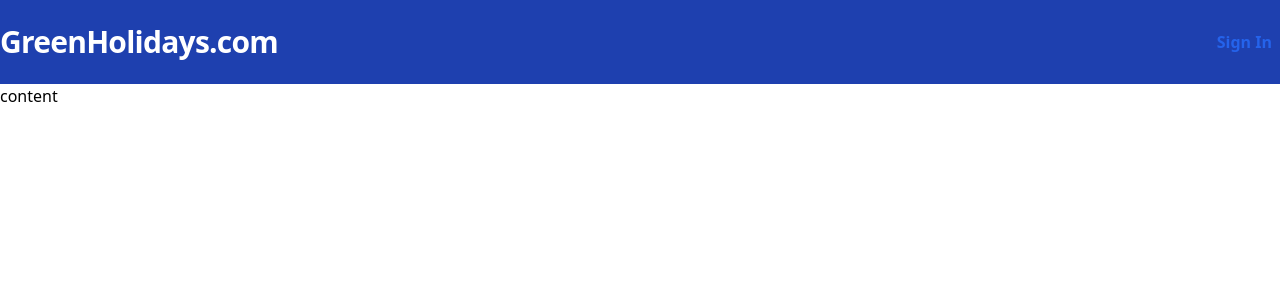
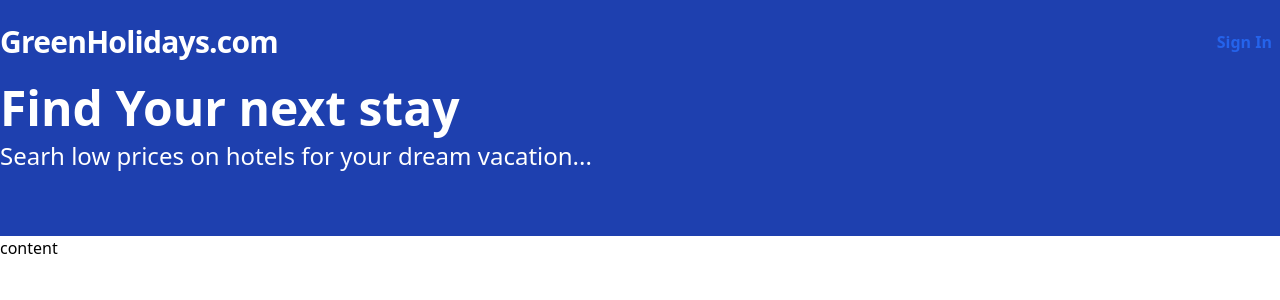
Before and after one commit to PachaiyappanV/MERN-Hotel-Booking, a React (Vite) app in the folder frontend/: page / in a window 1280 px wide. Shown: the top 300 px of the page. Built offline with nearby package versions, Linux system fonts and the light colour scheme.

Commit message:
feat: create and add hero component

```diff
--- a/frontend/src/components/Header.tsx
+++ b/frontend/src/components/Header.tsx
@@ -4,7 +4,7 @@ const Header = () => {
   return (
     <div className="bg-blue-800 py-6">
       <div className="container mx-auto flex justify-between items-center">
-        <span className="text-3xl text-white font-bold tracking-tight">
+        <span className="text-2xl md:text-3xl text-white font-bold tracking-tight">
           <Link to="/">GreenHolidays.com</Link>
         </span>
         <span className="flex space-x-2">
--- /dev/null
+++ b/frontend/src/components/Hero.tsx
@@ -0,0 +1,15 @@
+const Hero = () => {
+  return (
+    <div className="bg-blue-800 pb-16">
+      <div className="container mx-auto flex flex-col gap-2">
+        <h1 className="text-2xl md:text-4xl lg:text-5xl font-bold text-white">
+          Find Your next stay
+        </h1>
+        <p className="text-white md:text-xl lg:text-2xl">
+          Searh low prices on hotels for your dream vacation...
+        </p>
+      </div>
+    </div>
+  );
+};
+export default Hero;
--- a/frontend/src/layouts/Layout.tsx
+++ b/frontend/src/layouts/Layout.tsx
@@ -1,5 +1,6 @@
 import React from "react";
 import Header from "../components/Header";
+import Hero from "../components/Hero";
 
 type Props = {
   children: React.ReactNode;
@@ -9,6 +10,7 @@ const Layout = ({ children }: Props) => {
   return (
     <div className=" flex flex-col min-h-screen">
       <Header />
+      <Hero />
       {children}
     </div>
   );
```
